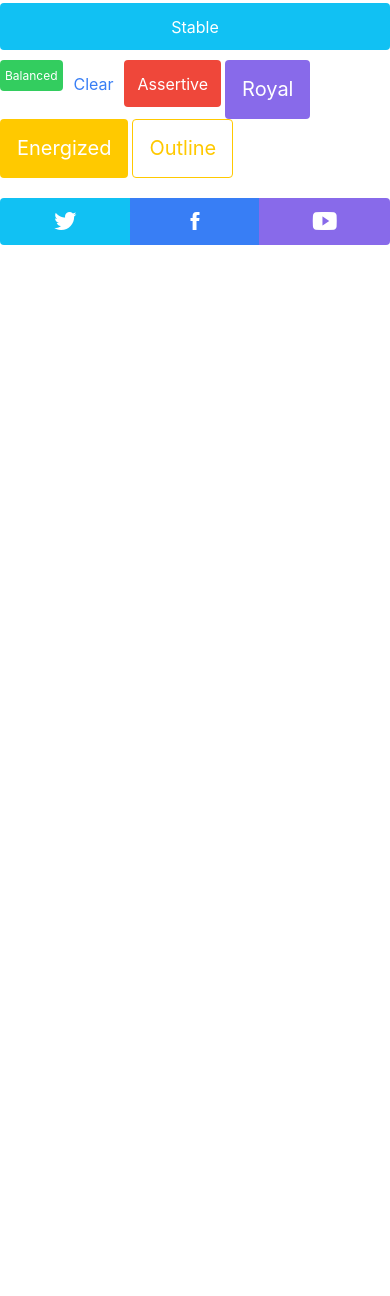
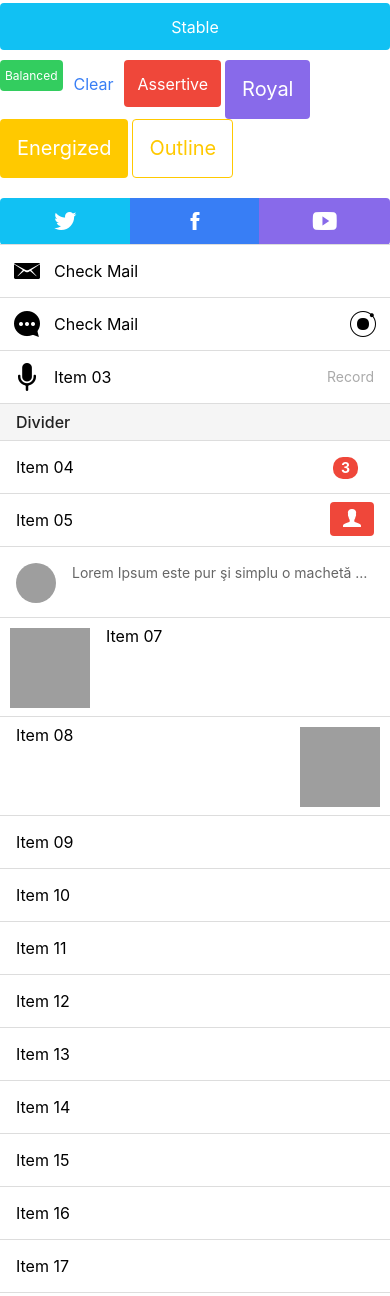
Before and after one commit to muscaiu/IonicLyndaDesign, a website: page www/index.html in a window 390 px wide. Shown: the part 527-1823 px from the top of the page. Before the commit the page ends 844 px from the top, so only its background shows below. Drawn offline with Linux system fonts and the light colour scheme; some packages are replaced by stand-ins of ours; files that its build step writes are made by us from their sources; grey boxes are pictures that could not be loaded; files whose address does not match are found by name.

Commit message:
added list with cool stuff

```diff
--- a/www/index.html
+++ b/www/index.html
@@ -68,7 +68,6 @@
       <button href="#" class="button button-large button-royal">Royal</button>
       <button href="#" class="button button-large button-energized">Energized</button>
       <button href="#" class="button button-large button-outline button-energized">Outline</button>
-
       <div class="padding"></div>
       <!--button-bar with icons-->
       <div class="button-bar">
@@ -76,11 +75,74 @@
         <button class="icon ion-social-facebook button button-positive"></button>
         <button class="icon ion-social-youtube button button-royal"></button>
       </div>
-
+      <!--lists-->
+      <!--EMMET ul.list>li.item{Item $$}*30-->
+      <!--EMMET .list>:a[href="#"].item{Item $$}*30-->
+      <list>
+        <a href="#" class="item item-icon-left">
+          <i class="icon ion-email"></i> Check Mail
+        </a>
+        <a href="#" class="item item-icon-left item-icon-right">
+          <i class="icon ion-chatbubble-working"></i> Check Mail
+          <i class="icon ion-ionic"></i>
+        </a>
+        <a href="#" class="item item-icon-left">
+          <i class="icon ion-mic-a"></i> Item 03
+          <span class="item-note">Record</span>
+        </a>
+        <div class="item item-divider">Divider</div>
+        <a href="#" class="item">
+          Item 04
+          <span class="badge badge-assertive">3</span>
+        </a>
+        <a href="#" class="item item-button-right">
+          Item 05
+          <button class="button button-assertive">
+            <i class="icon ion-person"></i>
+          </button>
+        </a>
+        <a href="#" class="item item-avatar">
+          <img src="https://pbs.twimg.com/profile_images/616542814319415296/McCTpH_E.jpg" alt="Avatar">
+          <p>Lorem Ipsum este pur şi simplu o machetă pentru text a industriei tipografice. Lorem Ipsum a fost macheta standard
+            a industriei încă din secolul al XVI-lea, când un tipograf anonim a luat o planşetă de litere şi le-a amestecat
+            pentru a crea o carte demonstrativă pentru literele respective. Nu doar că a supravieţuit timp de cinci secole,
+            dar şi a facut saltul în tipografia electronică practic neschimbată. A fost popularizată în anii '60 odată cu
+            ieşirea colilor Letraset care conţineau pasaje Lorem Ipsum, iar mai recent, prin programele de publicare pentru
+            calculator, ca Aldus PageMaker care includeau versiuni de Lorem Ipsum.</p>
+        </a>
+        <a href="#" class="item item-thumbnail-left">
+          <img src="https://pbs.twimg.com/media/CsW0pmxUsAAuvEN.jpg" alt="Avatar"> Item 07
+        </a>
+        <a href="#" class="item item-thumbnail-right">
+          <img src="http://cdncms.zaman.com.tr/2013/06/03/kedi.jpg" alt="Avatar"> Item 08
+        </a>
+        <a href="#" class="item">Item 09</a>
+        <a href="#" class="item">Item 10</a>
+        <a href="#" class="item">Item 11</a>
+        <a href="#" class="item">Item 12</a>
+        <a href="#" class="item">Item 13</a>
+        <a href="#" class="item">Item 14</a>
+        <a href="#" class="item">Item 15</a>
+        <a href="#" class="item">Item 16</a>
+        <a href="#" class="item">Item 17</a>
+        <a href="#" class="item">Item 18</a>
+        <a href="#" class="item">Item 19</a>
+        <a href="#" class="item">Item 20</a>
+        <a href="#" class="item">Item 21</a>
+        <a href="#" class="item">Item 22</a>
+        <a href="#" class="item">Item 23</a>
+        <a href="#" class="item">Item 24</a>
+        <a href="#" class="item">Item 25</a>
+        <a href="#" class="item">Item 26</a>
+        <a href="#" class="item">Item 27</a>
+        <a href="#" class="item">Item 28</a>
+        <a href="#" class="item">Item 29</a>
+        <a href="#" class="item">Item 30</a>
+      </list>
     </ion-content>
 
 
-      <!--Tabs with white line overline-->
+    <!--Tabs with white line overline-->
     <!--<div class="tabs-striped tabs-background-calm tabs-color-dark">
       <div class="tabs tabs-icon-top">
         <a class="tab-item"><i class="icon ion-home"></i>Home</a>
```
